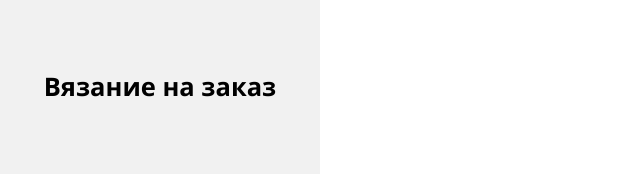
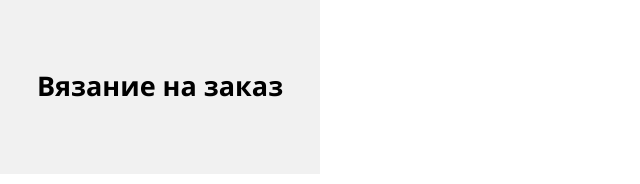
Before and after one commit to hoblex/1605777-mishka-21, a website: page source/form.html in a window 1280 px wide. Shown: the part 284-468 px from the top of the page, 0-640 px from the left. Drawn offline with nearby package versions, Linux system fonts and the light colour scheme; files that its build step writes are made by us from their sources.

Commit message:
откорректирован размер шрифьта хедера в page-form__header

```diff
--- a/source/sass/blocks/page-form.scss
+++ b/source/sass/blocks/page-form.scss
@@ -14,6 +14,7 @@
   height: 177px;
   background-color: $image-background-color;
   margin: 0 -30px;
+  font-size: 27px;
 }
 
 .page-form__subtitle {
```
